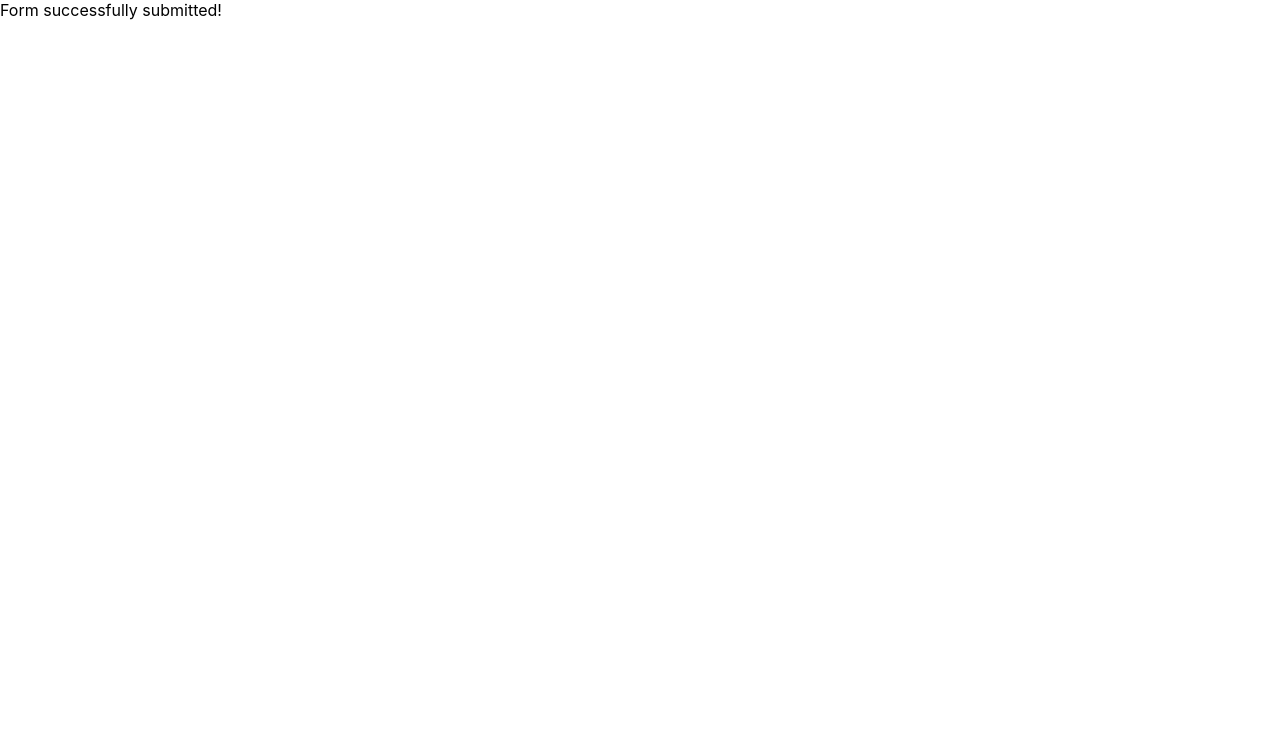
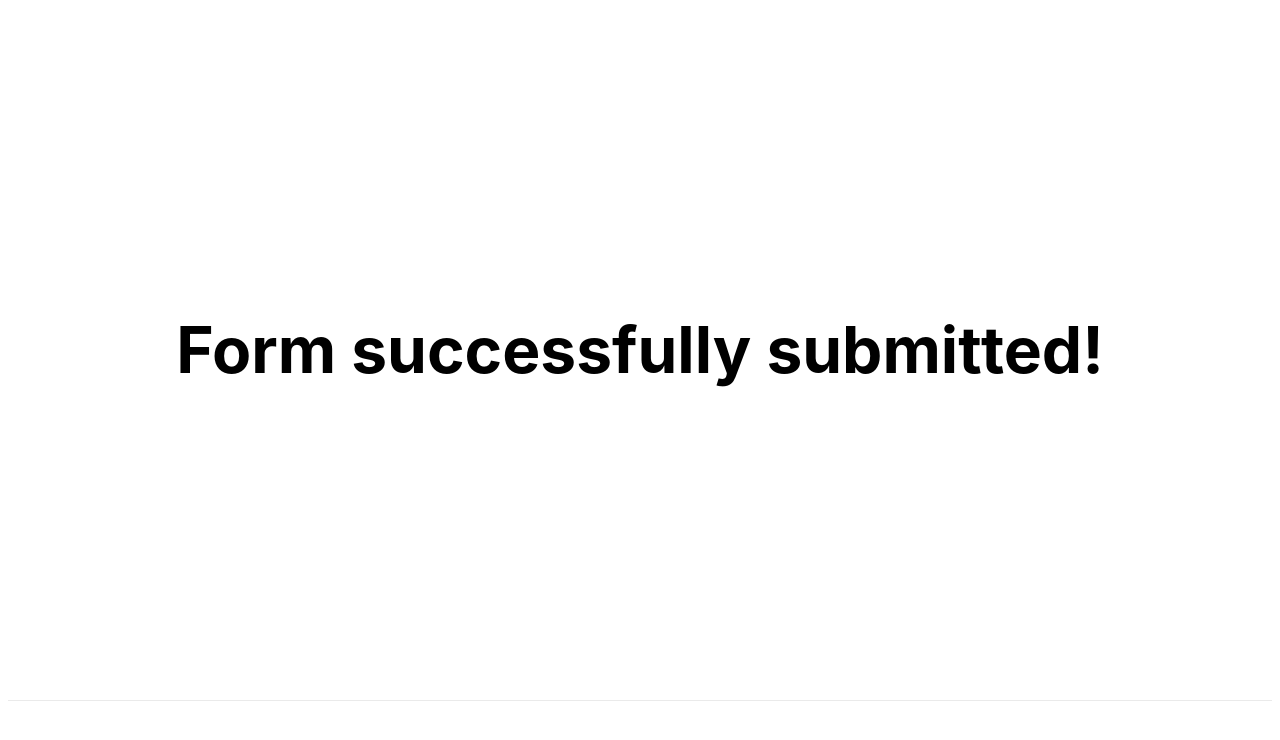
Before and after one commit to tmamedbekov/netlify-forms-nextjs, a Next.js app: page /thanks in a window 1280 px wide. Shown: the top 740 px of the page. Built offline with nearby package versions, Linux system fonts and the light colour scheme.

Commit message:
and fix thank oyu page

```diff
--- a/pages/thanks.js
+++ b/pages/thanks.js
@@ -1,3 +1,24 @@
+import Head from 'next/head'
+import styles from '../styles/Home.module.css'
+
 export default function Thanks() {
-    return <div>Form successfully submitted!</div>
+    return (
+        <div className={styles.container}>
+            <Head>
+                <title>Form</title>
+                <meta name="description" content="Generated by create next app" />
+                <link rel="icon" href="/favicon.ico" />
+            </Head>
+
+            <main className={styles.main}>
+                <h1 className={styles.title}>
+                    Form successfully submitted!
+        </h1>
+            </main>
+
+            <footer className={styles.footer}>
+
+            </footer>
+        </div>
+    )
 }
```
